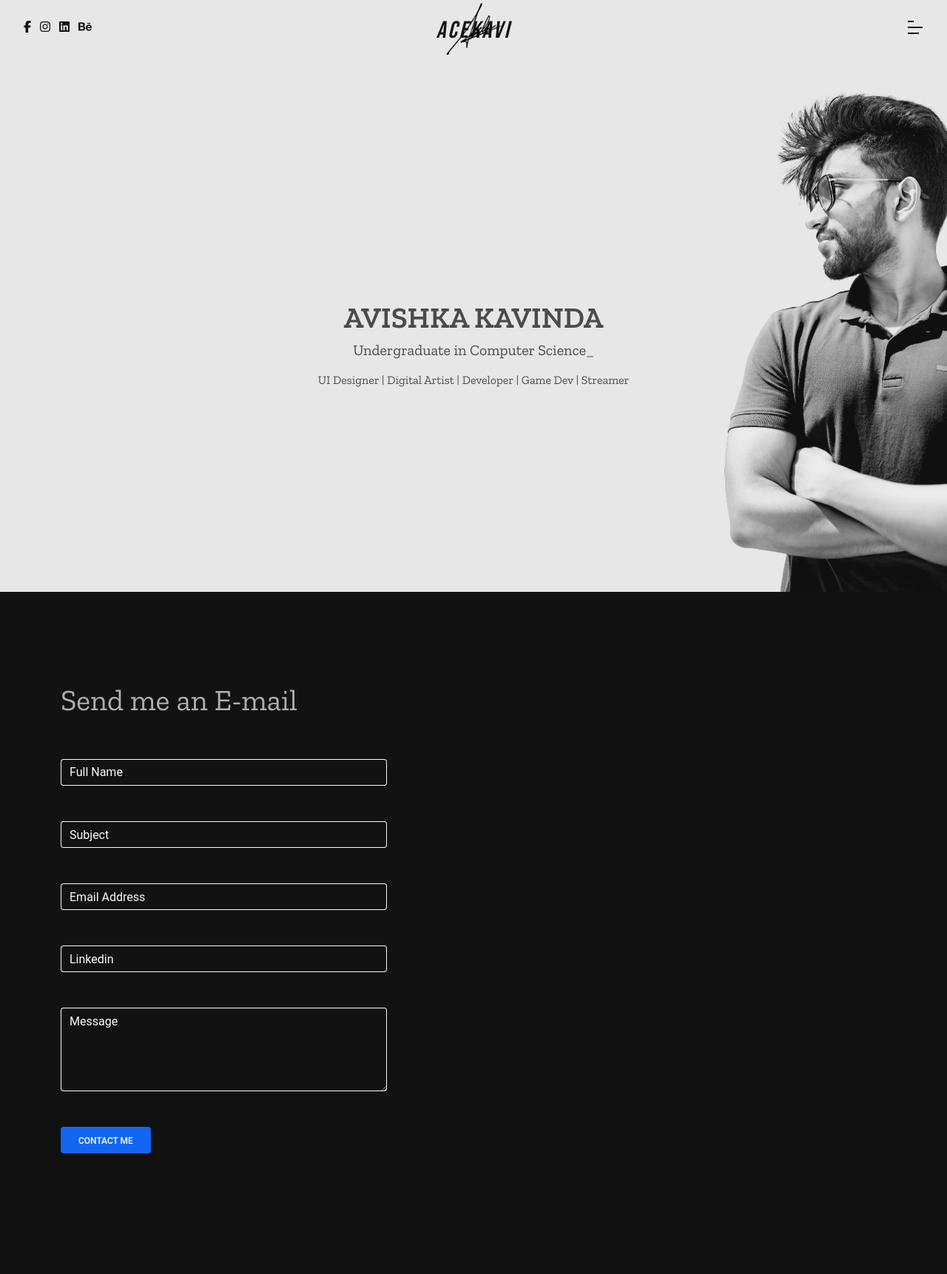
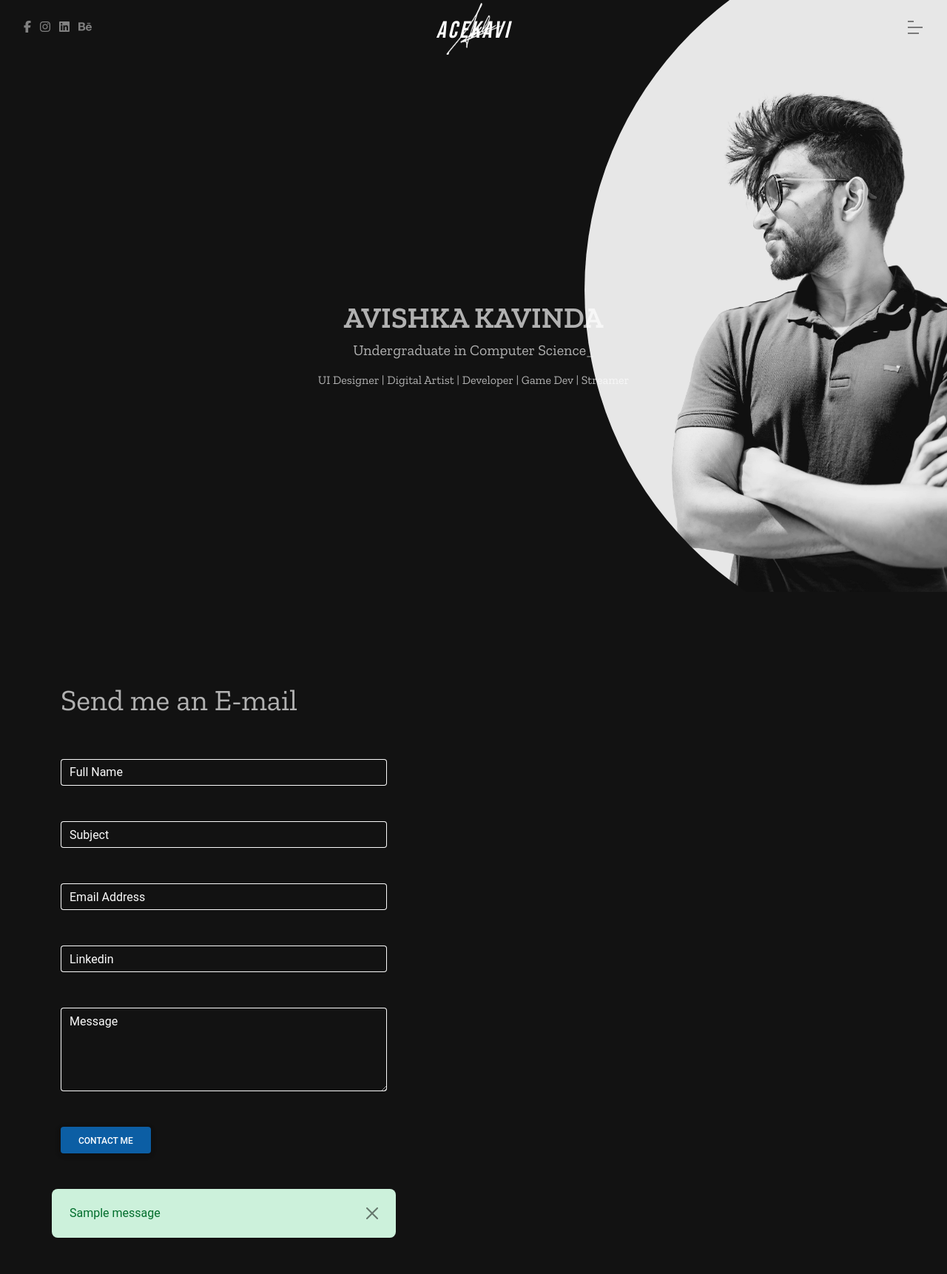
Before and after one commit to acekavi/django-portfo, a Django app: page /about/ in a window 1280 px wide. Shown: the whole page at 74% size. Run offline with Django 4.2, Linux system fonts and the light colour scheme; tables that the repository leaves empty hold one stand-in row (values such as "Sample post"); one stand-in notice (Sample message) is shown; some libraries are stand-ins or nearby versions; some web fonts are replaced.

Commit message:
completed about me and contact forms

```diff
--- a/assets/scss/_about.scss
+++ b/assets/scss/_about.scss
@@ -6,3 +6,21 @@
     height: 100vh;
     //  background-color: burlywood;
 }
+
+.alteredBG{
+    background-position: center right !important;
+    clip-path: circle(45.9% at 100% 49%);
+}
+
+.bmc-btn{
+    background-color: #333 !important;
+    border-radius: 0% !important;
+
+    span{
+        margin: 0;
+    }
+}
+
+.btn-info{
+    background-color: $primaryAccent;
+}
--- a/assets/scss/_designs.scss
+++ b/assets/scss/_designs.scss
@@ -37,11 +37,6 @@
   }
 }
 
-.lead{
-  span{
-    color: #ff78a5;
-  }
-}
 .AppIcons {
   width: 20px;
   margin: 0 0.2rem;
--- a/assets/scss/_navbar.scss
+++ b/assets/scss/_navbar.scss
@@ -1,27 +1,11 @@
 .dark{
-
   .customNavlinks {
     color: $bodyColor !important;
   }
 
-  .navLogo {
-    color: $bodyColor !important;
-
-    img{
-      filter: invert(1);
-    }
-
-    &::before {
-      color: $bodyColor !important;
-    }
-  }
-
   .hambars {
-    background-color: $bodyColor !important;
-  }
-
-  .socialLinks {
-    color: $bodyColor !important;
+    filter: invert(1) !important;
+    mix-blend-mode: difference !important;
   }
 }
 
--- a/assets/scss/main.css
+++ b/assets/scss/main.css
@@ -40,20 +40,9 @@ a:hover {
 .dark .customNavlinks {
   color: rgb(18, 18, 18) !important;
 }
-.dark .navLogo {
-  color: rgb(18, 18, 18) !important;
-}
-.dark .navLogo img {
-  filter: invert(1);
-}
-.dark .navLogo::before {
-  color: rgb(18, 18, 18) !important;
-}
 .dark .hambars {
-  background-color: rgb(18, 18, 18) !important;
-}
-.dark .socialLinks {
-  color: rgb(18, 18, 18) !important;
+  filter: invert(1) !important;
+  mix-blend-mode: difference !important;
 }
 
 .navLinks {
@@ -234,10 +223,6 @@ a:hover {
   color: rgb(255, 255, 255);
 }
 
-.lead span {
-  color: #ff78a5;
-}
-
 .AppIcons {
   width: 20px;
   margin: 0 0.2rem;
@@ -249,4 +234,22 @@ a:hover {
 
 .contact-section {
   height: 100vh;
+}
+
+.alteredBG {
+  background-position: center right !important;
+  -webkit-clip-path: circle(45.9% at 100% 49%);
+          clip-path: circle(45.9% at 100% 49%);
+}
+
+.bmc-btn {
+  background-color: #333 !important;
+  border-radius: 0% !important;
+}
+.bmc-btn span {
+  margin: 0;
+}
+
+.btn-info {
+  background-color: rgb(12, 94, 164);
 }/*# sourceMappingURL=main.css.map */
--- a/base/templates/about.html
+++ b/base/templates/mainPages/about.html
@@ -1,9 +1,9 @@
-{% extends "layout.html" %} {% load static %}
+{% extends "misc/layout.html" %} {% load static %}
 {% block title %}Contact{%endblock %}
 {% block content %}
 
 <section class="intro-section d-flex justify-content-center">
-  <div class="text-black monofont align-self-center text-center">
+  <div class="text-white monofont align-self-center text-center">
     <div class="row">
       <h1 class="text-uppercase fw-bold">Avishka Kavinda</h1>
     </div>
@@ -14,16 +14,21 @@
       <blockquote class="normal">UI Designer | Digital Artist | Developer | Game Dev | Streamer</blockquote>
       <blockquote class="alternate hide">Doctor | Lawyer | Teacher | Plumber | Astronaut</blockquote>
     </div>
+
+    <div class="row">
+				<script type="text/javascript" src="https://cdnjs.buymeacoffee.com/1.0.0/button.prod.min.js" data-name="bmc-button" data-slug="acekavi" data-color="#333333" data-emoji=""  data-font="Cookie" data-text="Buy me a coffee" data-outline-color="#ffffff" data-font-color="#ffffff" data-coffee-color="rgb(12,94,164)" ></script>
+    </div>
   </div>
 </section>
 
 <section class="contact-section container ">
 
-  <div class="row col-10 monofont my-5 text-light">
+  <div class="row col-10 monofont my-5 text-white">
     <h1 class="">Send me an E-mail</h1>
   </div>
 
   <div class="row col-10 col-md-5 d-flex align-content-center justify-content-center">
+
   <form method="post" action="." class="align-self-center">
     {% csrf_token %}
 
@@ -53,15 +58,16 @@
     </div>
 
     <div class="form-outline form-white mb-5">
-      <button type="submit" class="btn btn-primary btn-block w-auto">Contact Me</button>
+      <button type="submit" class="btn btn-info">Contact Me</button>
     </div>
   </form>
+  {% include 'misc/messages.html' %}
 </div>
 
 </section>
 
 <div class="background">
-  <div class="backgroundImage"></div>
+  <div class="backgroundImage alteredBG"></div>
 </div>
 
 <script>
@@ -71,27 +77,6 @@
     });
 
     $("nav").addClass("dark");
-    $(".alternate").hide();
-
-    $(".clickable").click(() =>{
-      if($(".alternate").is(":visible")){
-        $(".alternate").hide();
-        $(".normal").show();
-      }else{
-        $(".alternate").show();
-        $(".normal").hide();
-      }
-    });
-
-    $(".clickable").mousedown(()=>{
-      $(".clickable").css("cursor", 'grabbing');
-    })
-    $(".clickable").mouseenter(()=>{
-      $(".clickable").css("cursor", 'grab');
-    })
-    $(".clickable").mouseup(()=>{
-      $(".clickable").css("cursor", 'grab');
-    })
   });
 </script>
 {% endblock %}
--- a/base/templates/aboutme.html
+++ b/base/templates/mainPages/aboutme.html
@@ -1,4 +1,4 @@
-{% extends "layout.html" %} {% load static %}
+{% extends "misc/layout.html" %} {% load static %}
 {% block title %}Projects{%endblock %}
 {% block content %}
 
--- a/base/templates/index.html
+++ b/base/templates/mainPages/index.html
@@ -1,4 +1,4 @@
-{% extends "layout.html" %} {% load static %} {% block title %}Home{% endblock%}
+{% extends "misc/layout.html" %} {% load static %} {% block title %}Home{% endblock%}
 {% block content %}
 
 <div class="container col-xxl-8 px-4 py-5">
--- a/base/templates/mind.html
+++ b/base/templates/mainPages/mind.html
@@ -1,4 +1,4 @@
-{% extends "layout.html" %} {% load static %}
+{% extends "misc/layout.html" %} {% load static %}
 {% block title %}404{%endblock %}
 {% block content %}
 
@@ -8,7 +8,7 @@
         <div class="modal-header p-5 pb-4 border-bottom-0">
           <!-- <h5 class="modal-title">Modal title</h5> -->
           <h2 class="fw-bold mb-0">Sign up for free</h2>
-          <button type="button" class="btn-close" data-bs-dismiss="modal" aria-label="Close"></button>
+          <!-- <button type="button" class="btn-close" data-bs-dismiss="modal" aria-label="Close"></button> -->
         </div>
 
         <div class="modal-body p-5 pt-0">
--- a/base/templates/projects.html
+++ b/base/templates/mainPages/projects.html
@@ -1,4 +1,4 @@
-{% extends "layout.html" %} {% load static %}
+{% extends "misc/layout.html" %} {% load static %}
 {% block title %}Projects{%endblock %}
 {% block content %}
 
--- /dev/null
+++ b/base/templates/misc/messages.html
@@ -0,0 +1,8 @@
+{% if messages %}
+  {% for message in messages %}
+  <div class="alert {{ message.tags }} alert-dismissible fade show" role="alert">
+    {{ message }}
+    <button type="button" class="btn-close" data-bs-dismiss="alert" aria-label="Close"></button>
+  </div>
+  {% endfor %}
+{% endif %}
--- a/base/views.py
+++ b/base/views.py
@@ -2,22 +2,23 @@ from django.shortcuts import render
 from django.core.mail import send_mail
 from django.shortcuts import render, redirect
 from django.template.loader import render_to_string
+from django.contrib import messages
 
 from .models import *
 from .forms import ContactForm
 
 # Create your views here.
 def home(request):
-    return render(request, "index.html")
+    return render(request, "mainPages/index.html")
 
 
 def projects(request):
     # projects = {'projects' : Project.objects.all()}
-    return render(request, "projects.html")
+    return render(request, "mainPages/projects.html")
 
 def designs(request):
     context = {'designs' : Design.objects.all()}
-    return render(request, "designs.html", context)
+    return render(request, "mainPages/designs.html", context)
 
 def about(request):
     if request.method == 'POST':
@@ -30,7 +31,7 @@ def about(request):
             linkedin = form.cleaned_data['linkedin']
             message = form.cleaned_data['message']
 
-            html = render_to_string('email.html', {
+            html = render_to_string('misc/email.html', {
                 'name': name,
                 'subject': subject,
                 'email': email,
@@ -39,14 +40,15 @@ def about(request):
             })
 
             send_mail(subject, message, email, ['dfntlynotace@gmail.com', 'avishkakavindagamage@gmail.com'], html_message=html)
-
+            messages.success(request, 'Contact request submitted successfully.')
             return redirect('about')
     else:
         form = ContactForm()
+        messages.error(request, form.errors)
 
-    return render(request, "about.html", {
+    return render(request, "mainPages/about.html", {
         'form': form
     })
 
 def mind(request):
-    return render(request, "mind.html")
+    return render(request, "mainPages/mind.html")
```
Also changed, not shown: assets/js/main.js (+19 -26 lines), base/templates/mainPages/designs.html (renamed from base/templates/designs.html, +4 -7 lines), main/settings.py (+9 -0 lines), assets/images/aboutBG.png (added), base/templates/misc/email.html (renamed from base/templates/email.html), base/templates/misc/layout.html (renamed from base/templates/layout.html), base/templates/misc/test.html (renamed from base/templates/test.html), 1 other file.
